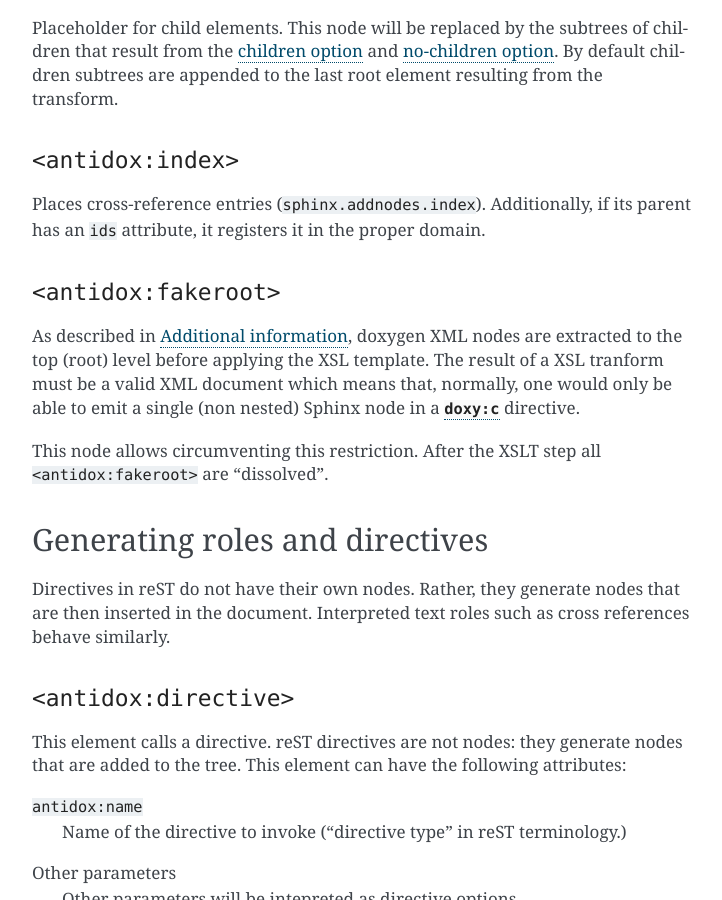
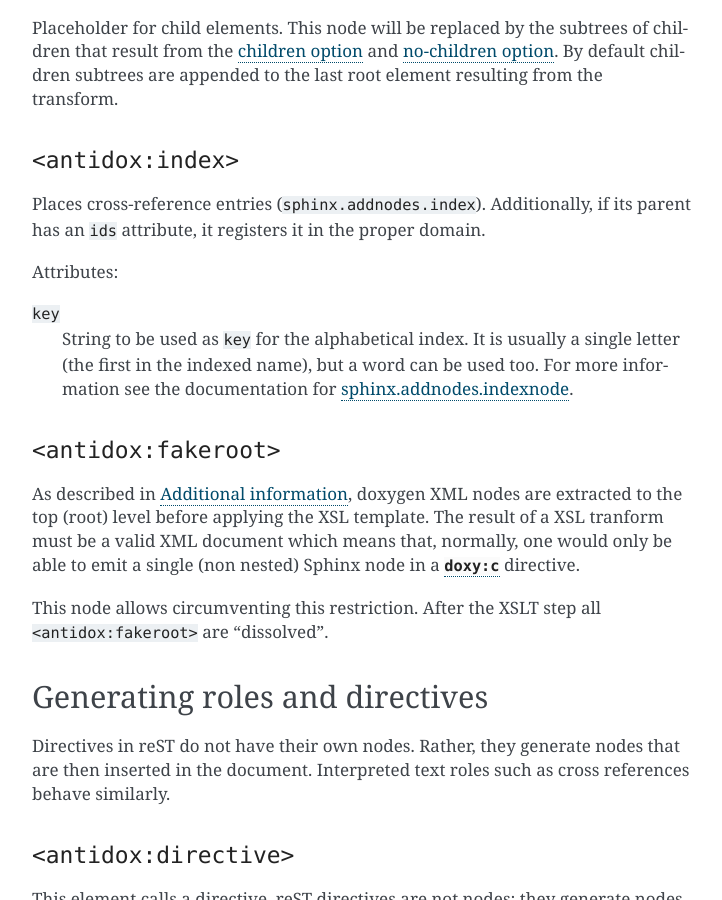
Before and after one commit to jcarrano/antidox, a Sphinx documentation site: the page built from doc/source/templating.rst, in a window 1280 px wide and 900 px high, scrolled down 2596 px. Shown: the whole window, without its empty margins (388-1110 px from the left). Built offline with Sphinx 7.4.7, drawn with Linux system fonts in a browser that asks for light colours.

Commit message:
Add "key" attribute to <antidox:index>.
Index entries were being sorted by the path part of the target strings.
This gives the user / template author a way to customize this behavior.

```diff
--- a/doc/source/templating.rst
+++ b/doc/source/templating.rst
@@ -144,6 +144,13 @@
 Places cross-reference entries (``sphinx.addnodes.index``). Additionally, if
 its parent has an ``ids`` attribute, it registers it in the proper domain.
 
+Attributes:
+
+``key``
+  String to be used as ``key`` for the alphabetical index. It is usually a
+  single letter (the first in the indexed name), but a word can be used too.
+  For more information see the documentation for sphinx.addnodes.indexnode_.
+
 .. _antidox-fakeroot:
 
 ``<antidox:fakeroot>``
@@ -216,3 +223,7 @@
 The reason the built-in style is exposed this way and not with a filename is
 that the file may not exist: for example, this extension may be installed as a
 zipfile. You can obtain the contents of the built-in stylesheet using the shell.
+
+
+.. _sphinx.addnodes.indexnode:
+  https://www.sphinx-doc.org/en/master/extdev/nodes.html#sphinx.addnodes.index
```
Also changed, not shown: 2 other files.
